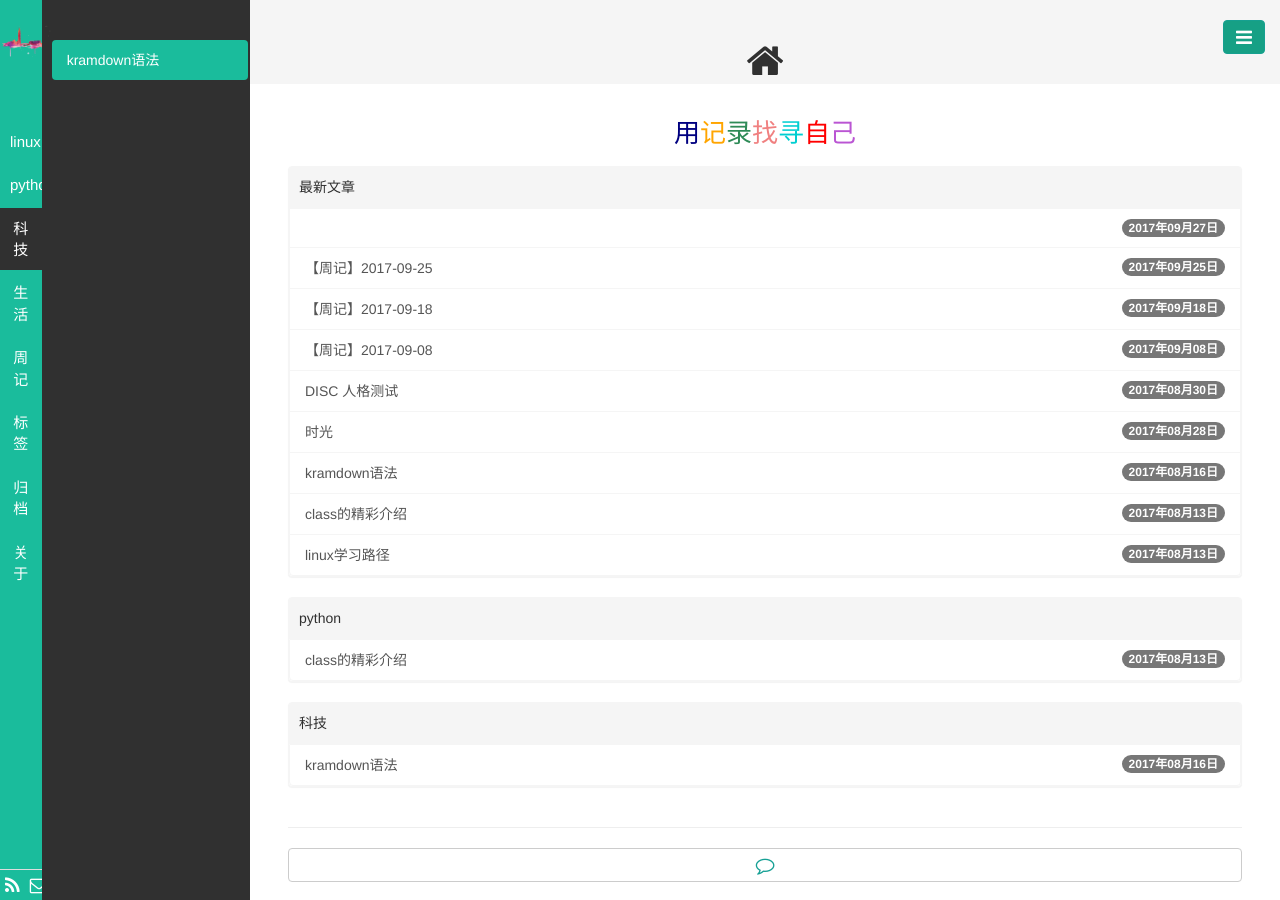
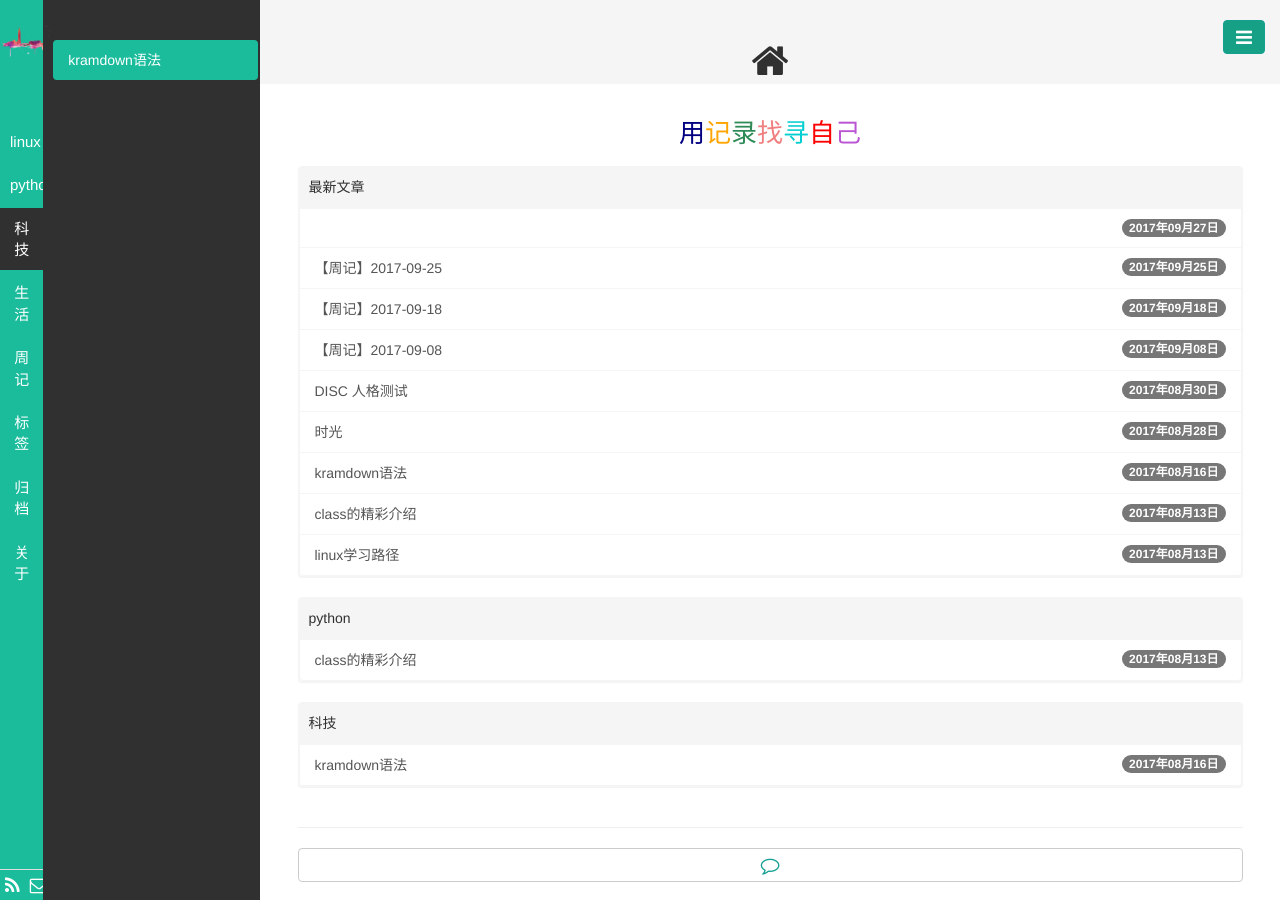
Before and after one commit to Longhaier/longhaier.github.io, a Jekyll site: the page built from index.html, in a window 1280 px wide. Built offline with Jekyll 4.4.1, drawn with Linux system fonts in a browser that asks for light colours; the list of posts is cut into pages by our own code.

Commit message:
Update navside.html

```diff
--- a/_includes/navside.html
+++ b/_includes/navside.html
@@ -1,4 +1,4 @@
-<div class="col-md-3 col-lg-3 col-sm-13 col-xs-13 aside visible-md visible-lg" style="width:250px">
+<div class="col-md-3 col-lg-3 col-sm-13 col-xs-13 aside visible-md visible-lg" style="width:260px">
   <div class="row">
     <div class="col-md-2 col-xs-2 aside1">
       <br>
```
